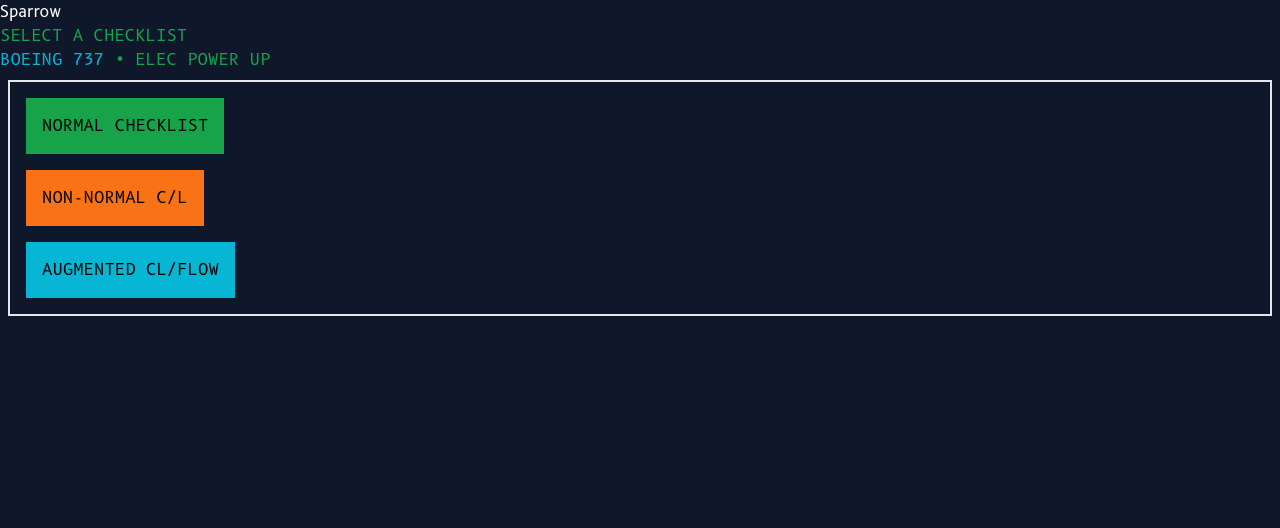
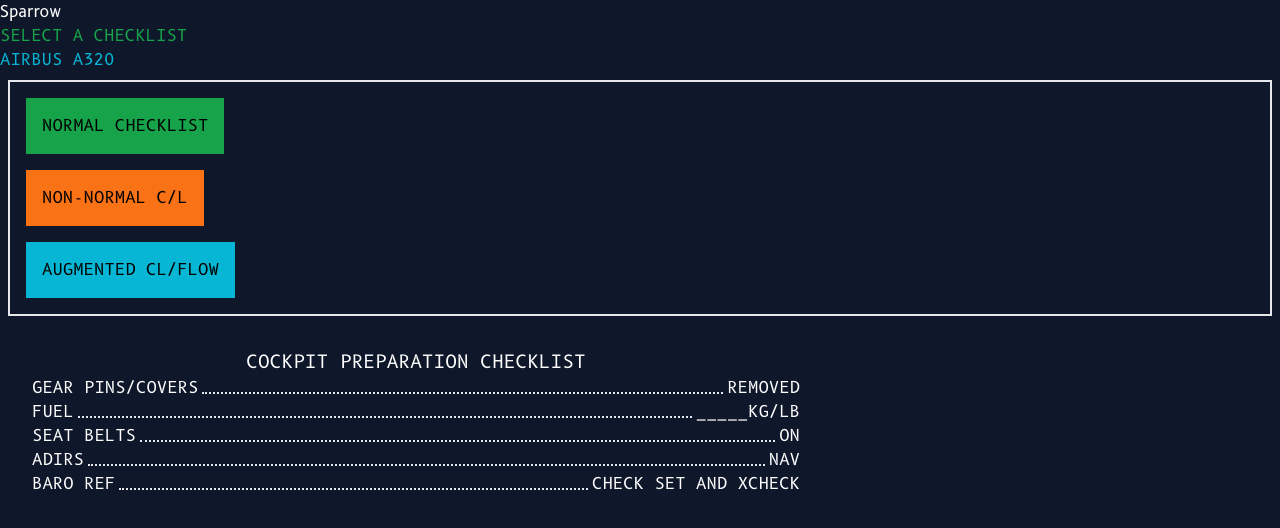
Before and after one commit to evgeniyp92/sparrow, a Next.js app: page / in a window 1280 px wide. Shown: the top 528 px of the page. Built offline with nearby package versions, Linux system fonts and the light colour scheme.

Commit message:
make checklist specimen

```diff
--- a/src/pages/index.tsx
+++ b/src/pages/index.tsx
@@ -5,10 +5,10 @@ export default function Home() {
       <h3 className='text-green-600 font-b612mono uppercase'>Select a checklist</h3>
       <ul>
         <li className='text-green-600 font-b612mono uppercase'>
-          <span className='text-cyan-500'>Boeing 737</span> • Elec Power Up
+          <span className='text-cyan-500'>Airbus A320</span>
         </li>
       </ul>
-      <div className='m-2 border-2'>
+      <div className='m-2 border-2' id='buttons-specimen'>
         <a href='#'>
           <div className='m-4 p-4 min-w-fit w-40 font-b612mono bg-green-600 text-black'>
             <p className='text-center'>NORMAL CHECKLIST</p>
@@ -25,6 +25,36 @@ export default function Home() {
           </div>
         </a>
       </div>
+      <div id='checklist-specimen' className='font-b612mono uppercase m-4 p-4 w-[50rem]'>
+        <p className='text-center text-lg text-white'>cockpit preparation checklist</p>
+        <div>
+          <div className='flex flex-row justify-between items-end text-white'>
+            <p>Gear pins/covers</p>
+            <div className='flex-auto border-b-2 h-3 mx-1 mb-1.5 border-dotted' />
+            <p>removed</p>
+          </div>
+          <div className='flex flex-row justify-between items-end text-white'>
+            <p>fuel</p>
+            <div className='flex-auto border-b-2 h-3 mx-1 mb-1.5 border-dotted' />
+            <p>_____KG/lb</p>
+          </div>
+          <div className='flex flex-row justify-between items-end text-white'>
+            <p>Seat belts</p>
+            <div className='flex-auto border-b-2 h-3 mx-1 mb-1.5 border-dotted' />
+            <p>on</p>
+          </div>
+          <div className='flex flex-row justify-between items-end text-white'>
+            <p>adirs</p>
+            <div className='flex-auto border-b-2 mx-1 mb-1.5 border-dotted' />
+            <p>nav</p>
+          </div>
+          <div className='flex flex-row justify-between items-end text-white'>
+            <p>baro ref</p>
+            <div className='flex-auto border-b-2 mx-1 mb-1.5 border-dotted' />
+            <p>check set and xcheck</p>
+          </div>
+        </div>
+      </div>
     </div>
   );
 }
```
